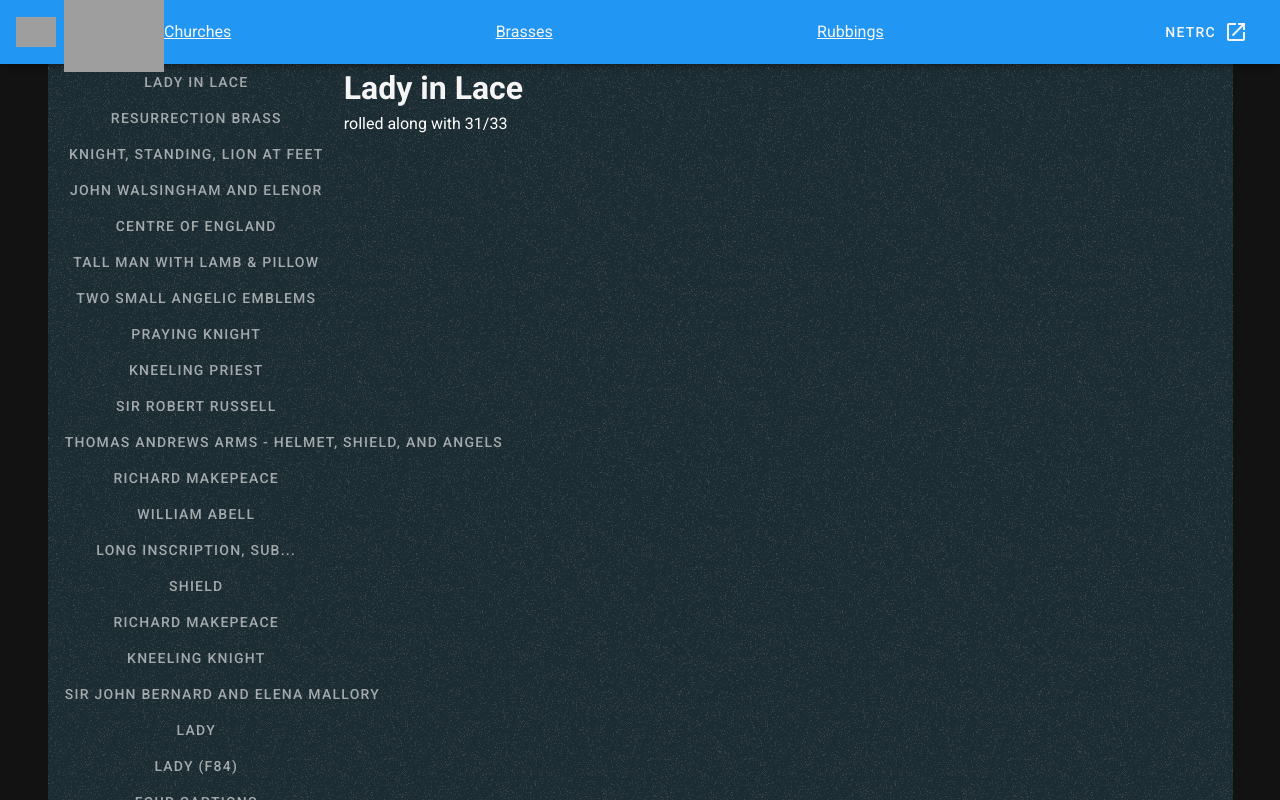
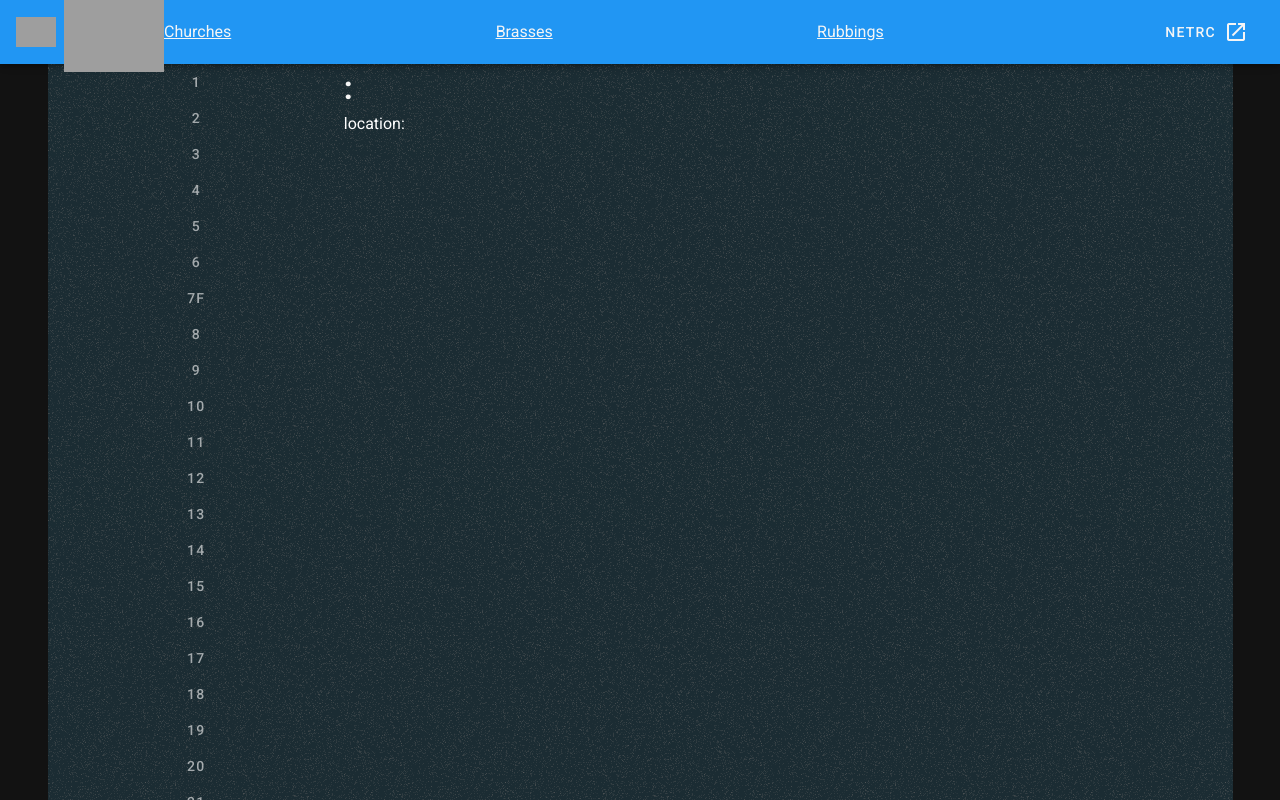
Before and after one commit to netrc/vlcb21, a Vue app: page /rubbings in a window 1280 px wide. Shown: the top 800 px of the page. Built offline with nearby package versions, Linux system fonts and the light colour scheme; grey boxes are pictures that could not be loaded.

Commit message:
rubbings update

```diff
--- a/src/components/Rubbings.vue
+++ b/src/components/Rubbings.vue
@@ -3,7 +3,7 @@
     <v-row >
 
       <v-col class="mb-1" cols="3">
-        <v-row v-for="rn in rubbingNames" :key="rn" >
+        <v-row v-for="rn in vlcnAll" :key="rn" >
           <v-btn block plain @click="rrClick(rn)"> {{rn}} </v-btn>
         </v-row>
       </v-col>
@@ -13,11 +13,17 @@
 
  <v-container>
   <v-row>
-        <h1> {{currRubbing.fields.name}} </h1>
+        <h1> {{currRubbing.vlcn}}: {{currRubbing.name}} </h1>
         <br>
   </v-row>
   <v-row>
-        {{currRubbing.fields.mainNote}}
+        {{currRubbing.desc}}
+  </v-row>
+  <v-row>
+        location: {{currRubbing.location}}
+  </v-row>
+  <v-row>
+        {{currRubbing.mainNote}}
   </v-row>
   <v-row>
         <v-img :src="rimgsrc"> </v-img>
@@ -37,20 +43,24 @@ const vlcb = require('../vlcb.js')
   export default {
     name: 'Rubbings',
 
-    data: () => ({
-      rubbingNames: vlcb.rubbings.names,
-      currRubbing: vlcb.rubbings.getName(vlcb.rubbings.names[0])[0],
-      rimgsrc: null,
-    }),
+    data: () => {
+      return {
+        rubbingNames: vlcb.rubbings.names,
+        vlcnAll: vlcb.rubbings.vlcnAll,
+        currRubbing: vlcb.rubbings.getName(vlcb.rubbings.names[0])[0],
+        rimgsrc: null,
+      }
+    },
 
     methods: {
       rrClick: function(n) {
-        console.log(`-------------------------${n}------------`)
-        const u = vlcb.rubbings.getName(n)[0]
+        console.log(`rubbings: click on ${n}`)
+        const u = vlcb.rubbings.byVLCN(n)
 console.dir(u)
         this.currRubbing = u    // NOTE DAMN WELL - this only works in function not ()=>
-        if (('pictures' in u.fields) && u.fields.pictures.length>0) {
-          const r = u.fields.pictures[0]
+// why not fields? // note no 'fields' in html {{}} above
+        if (('pictures' in u) && u.pictures.length>0) {
+          const r = u.pictures[0]
 console.log(`r: ${r}`)
           const p = vlcb.pictures.getId(r)
 console.dir(p)
```
